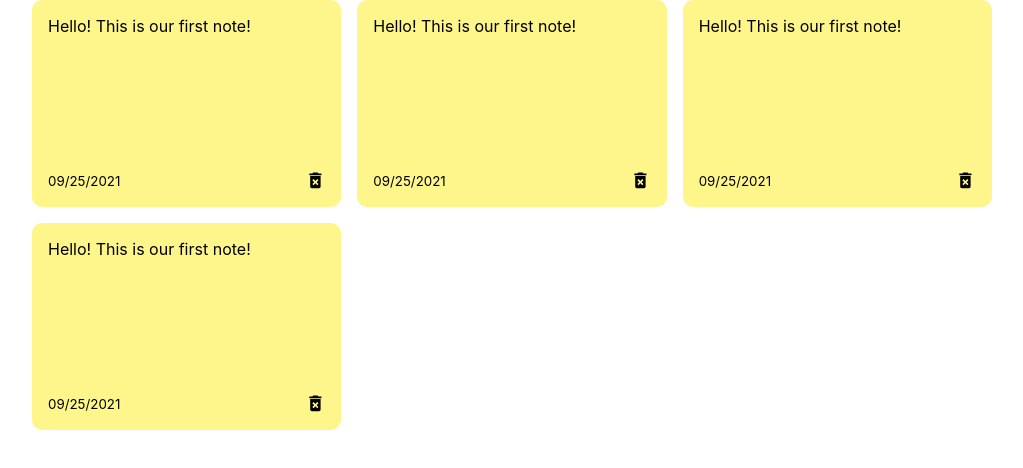
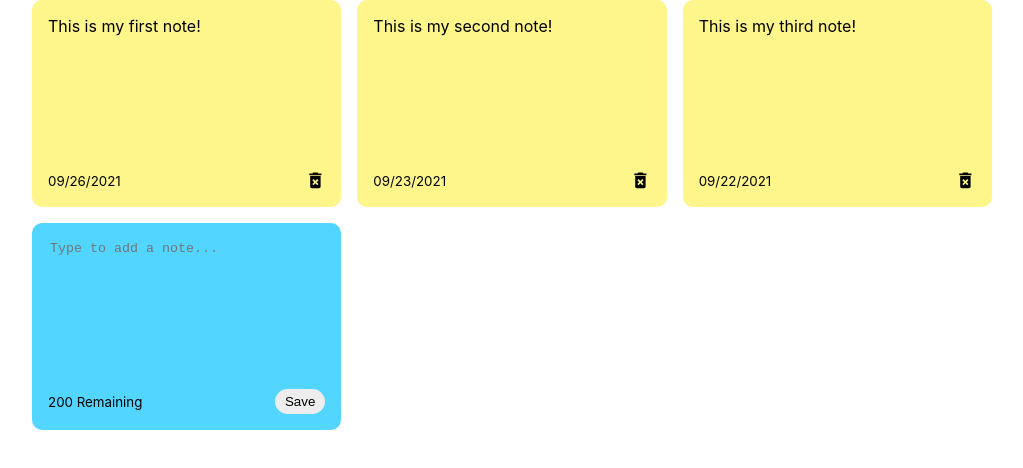
Before and after one commit to EliInskeep/Notes-App, a React (Create React App) app: page / in a window 1280 px wide. Shown: the top 468 px of the page, without its empty margins (128-1151 px from the left). Built offline with nearby package versions, Linux system fonts and the light colour scheme.

Commit message:
Add Note Feature
Working on the add note feature. Created the add note area and styled it. Now working on making it functional for user input. Running into a couple errors that I'll have to work on tomorrow.

```diff
--- a/src/App.js
+++ b/src/App.js
@@ -20,9 +20,14 @@
     },
   ]);
 
-  return (<div className="container">
-    <NotesList />
-  </div>
+  const addNote = (text) => {
+    console.log(text);
+  }
+
+  return (
+    <div className="container">
+      <NotesList notes={notes} handleAddNote={addNote}/>
+    </div>
   );
 };
 
--- /dev/null
+++ b/src/Components/AddNote.js
@@ -0,0 +1,31 @@
+import { useState } from 'react';
+
+const AddNote = ({ handleAddNote }) => {
+    const [noteText, setNoteText] = useState('');
+
+    const handleChange = (event) => {
+        setNoteText(event.target.value);
+    };
+
+    const handleSaveClick = () => {
+        handleAddNote(noteText);
+    };
+
+    return (
+        <div className="note new">
+            <textarea
+                rows="8"
+                cols="10"
+                placeholder="Type to add a note..."
+                value={noteText}
+                onChange={handleChange}
+            ></textarea>
+            <div className="note-footer">
+                <small>200 Remaining</small>
+                <button className="save" onClick={handleSaveClick}>Save</button>
+            </div>
+        </div>
+    );
+};
+
+export default AddNote;
--- a/src/Components/Note.js
+++ b/src/Components/Note.js
@@ -1,11 +1,11 @@
 import { MdDeleteForever } from 'react-icons/md';
 
-const Note = () => {
+const Note = ({ id, text, date }) => {
     return(
         <div className="note">
-            <span>Hello! This is our first note!</span>
+            <span>{text}</span>
             <div className="note-footer">
-                <small>09/25/2021</small>
+                <small>{date}</small>
                 <MdDeleteForever className='delete-icon' size='1.3em' />
             </div>
         </div>
--- a/src/Components/NotesList.js
+++ b/src/Components/NotesList.js
@@ -1,14 +1,19 @@
 import Note from './Note';
+import AddNote from './AddNote';
 
-const NotesList = () => {
-    return(
+const NotesList = ({ notes, handleAddNote }) => {
+    return (
         <div className="notes-list">
-            <Note />
-            <Note />
-            <Note />
-            <Note />
+            {notes.map((note) => (
+                <Note
+                    id={note.id}
+                    text={note.text}
+                    date={note.date}
+                />
+            ))}
+            <AddNote handleAddNote={handleAddNote}/>
         </div>
-    )
-}
+    );
+};
 
 export default NotesList;
--- a/src/index.css
+++ b/src/index.css
@@ -24,6 +24,31 @@
   gap: 1rem;
 }
 
+.note.new {
+  background-color: #52d6ff;
+}
+
+textarea {
+  background: none;
+  border: none;
+  outline: none;
+  resize: none;
+}
+
+.save {
+  background-color: #ededed;
+  border: none;
+  border-radius: 15px;
+  padding: 5px 10px;
+
+  transition: 0.3s ease;
+}
+
+.save:hover {
+  background-color: #fff;
+  cursor: pointer;
+}
+
 .note {
   display: flex;
   flex-direction: column;
```
